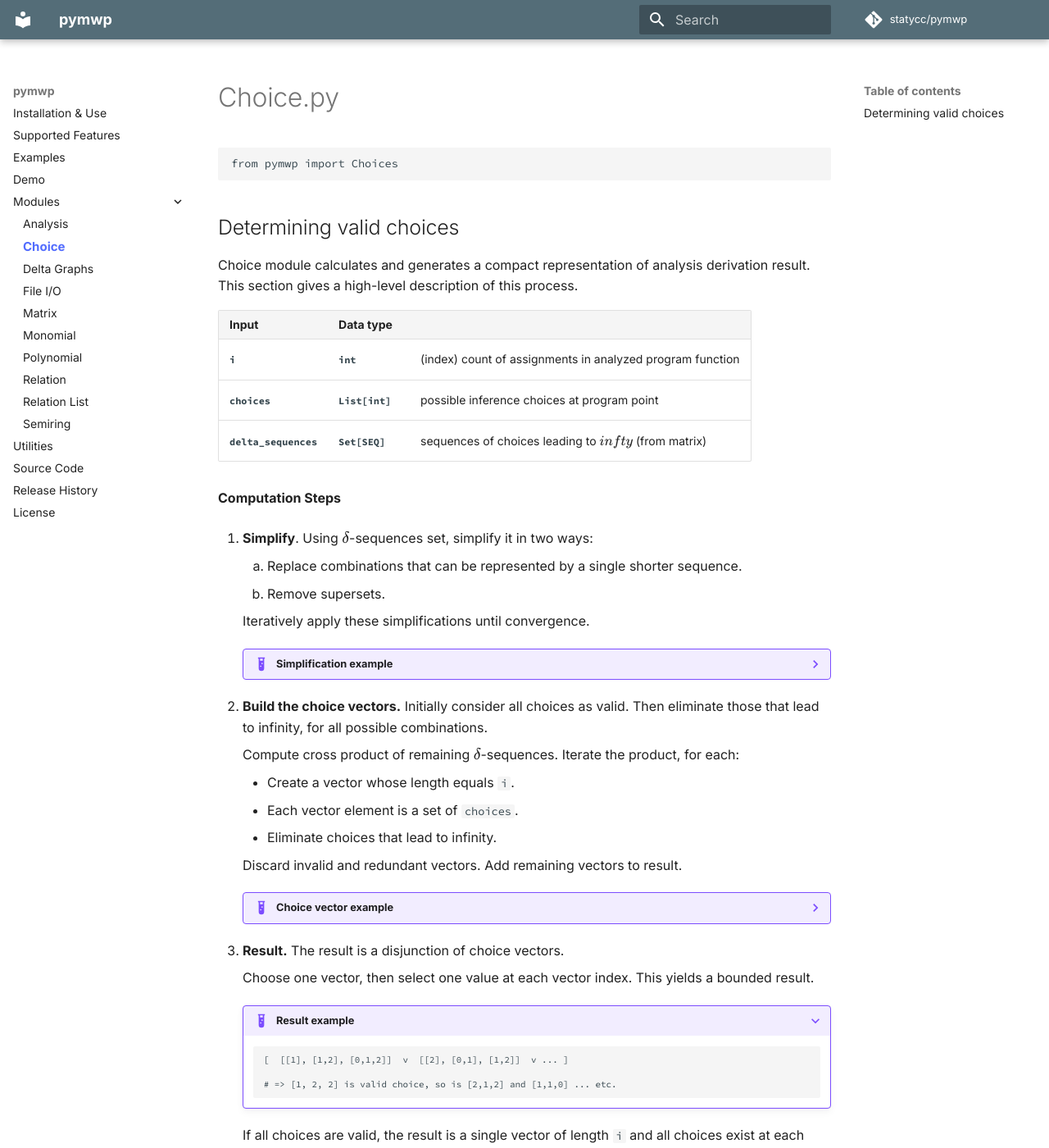
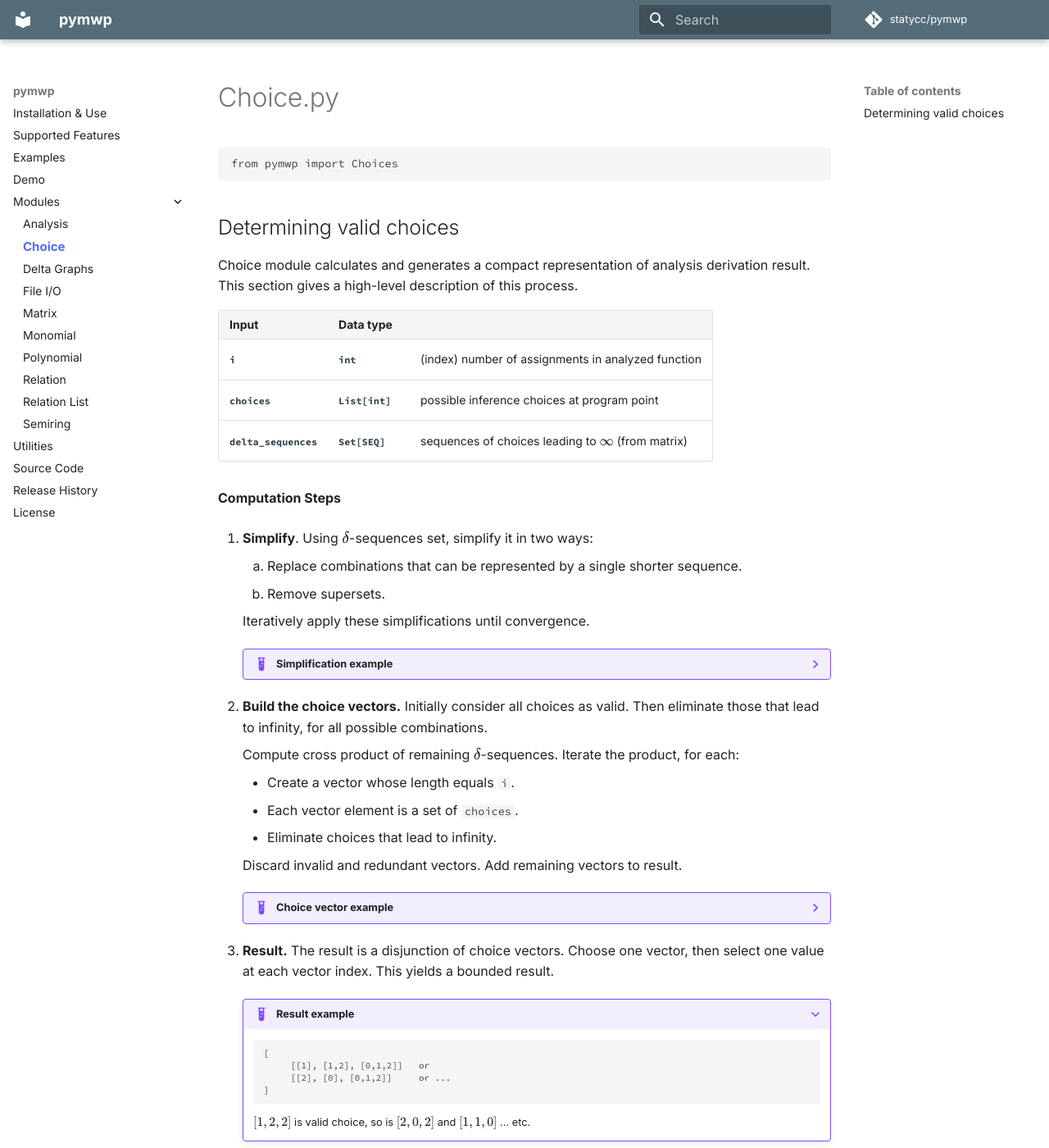
Before and after one commit to statycc/pymwp, an MkDocs documentation site: the page built from docs/choice.md, in a window 1280 px wide and 1400 px high. Shown: the whole window at 82% size. Built offline with MkDocs 1.6.1 and Material for MkDocs 9.7.7, drawn with Linux system fonts in a browser that asks for light colours; nearby versions of some CDN libraries; comment, search, counter and statistics services are not loaded; some of the changed text lies outside the part shown.

````diff
--- a/docs/choice.md
+++ b/docs/choice.md
@@ -9,11 +9,11 @@ from pymwp import Choices
 Choice module calculates and generates a compact representation of analysis derivation result.
 This section gives a high-level description of this process.
 
-| Input             | Data type   |                                                           |
-|-------------------|-------------|-----------------------------------------------------------|
-| `i`               | `int`       | (index) count of assignments in analyzed program function |
-| `choices`         | `List[int]` | possible inference choices at program point               |
-| `delta_sequences` | `Set[SEQ]`  | sequences of choices leading to $\\infty$ (from matrix)   |
+| Input             | Data type   |                                                        |
+|-------------------|-------------|--------------------------------------------------------|
+| `i`               | `int`       | (index) number of assignments in analyzed function     |
+| `choices`         | `List[int]` | possible inference choices at program point            |
+| `delta_sequences` | `Set[SEQ]`  | sequences of choices leading to $\infty$ (from matrix) |
 
 **Computation Steps**
 
@@ -27,24 +27,24 @@ This section gives a high-level description of this process.
 
     ??? example "Simplification example"
 
-        (a) All possible choices at index 1 occur in the set: any choice at
-        index 1 followed by sequence `(2,2)(1,4)` results in infinity.
-        Remove `a b c` and insert `[(2,2)(1,4)]` in their place.
+        (a) All possible choices occur at index 0: any choice
+        followed by sequence $(2,1)(1,2)$ results in infinity.
+        Remove $a, b, c$ and insert $[(2,1)(1,2)]$ in their place.
 
         ```Python
         choices = [0,1,2]
 
         # sequences before:
-          [(0,1)(2,2)(1,4)]     # a
-          [(1,1)(2,2)(1,4)]     # b
-          [(2,1)(2,2)(1,4)]     # c
+          [(0,0)(2,1)(1,2)]     # a
+          [(1,0)(2,1)(1,2)]     # b
+          [(2,0)(2,1)(1,2)]     # c
 
         # sequences after:
-          [(2,2)(1,4)]
+          [(2,1)(1,2)]
         ```
 
-        (b) Sequence `a` is subset of `b`. Since `b` cannot be selected
-        without selecting `a`, we can remove `b`.
+        (b) Sequence $a$ is subset of $b$. Since $b$ cannot be selected
+        without selecting $a$, we can remove $b$.
 
         ```Python
         # sequences before:
@@ -80,28 +80,29 @@ This section gives a high-level description of this process.
         for each infinity path:
 
             # initialize vector with all choices at each vector element
-            vector = [{0,1,2}, {0,1,2}, {0,1,2}]
+            vector_init = [{0,1,2}, {0,1,2}, {0,1,2}]
 
             # eliminate infinity path choices, to obtain:
-            vector = [{2}, {0}, {0,1,2}]  # add to result
+            vector_final = [{2}, {0}, {0,1,2}]  # add to result
         ```
 
 3. **Result.** The result is a disjunction of choice vectors.
-
     Choose one vector, then select one value at each vector index.
     This yields a bounded result.
 
     ???+ example "Result example"
 
         ```Python
-        [  [[1], [1,2], [0,1,2]]  v  [[2], [0,1], [1,2]]  v ... ]
-
-        # => [1, 2, 2] is valid choice, so is [2,1,2] and [1,1,0] ... etc.
+        [
+             [[1], [1,2], [0,1,2]]   or
+             [[2], [0], [0,1,2]]     or ...
+        ]
         ```
 
-    If all choices are valid, the result is a single vector
-    of length `i` and all choices exist at each vector index.
-    If non-$\infty$ derivation does not exist, the result is empty `[ ]`.
+        $[1, 2, 2]$ is valid choice, so is $[2,0,2]$ and $[1,1,0]$ ... etc.
+
+    If all choices are valid, the result is a single vector allowing all choices.
+    If no valid derivation exists, the result is empty `[ ]`.
 
 
 ::: pymwp.choice
````
Also changed, not shown: other parts of docs/choice.md (+1 -1 lines), README.md (+4 -4 lines).
